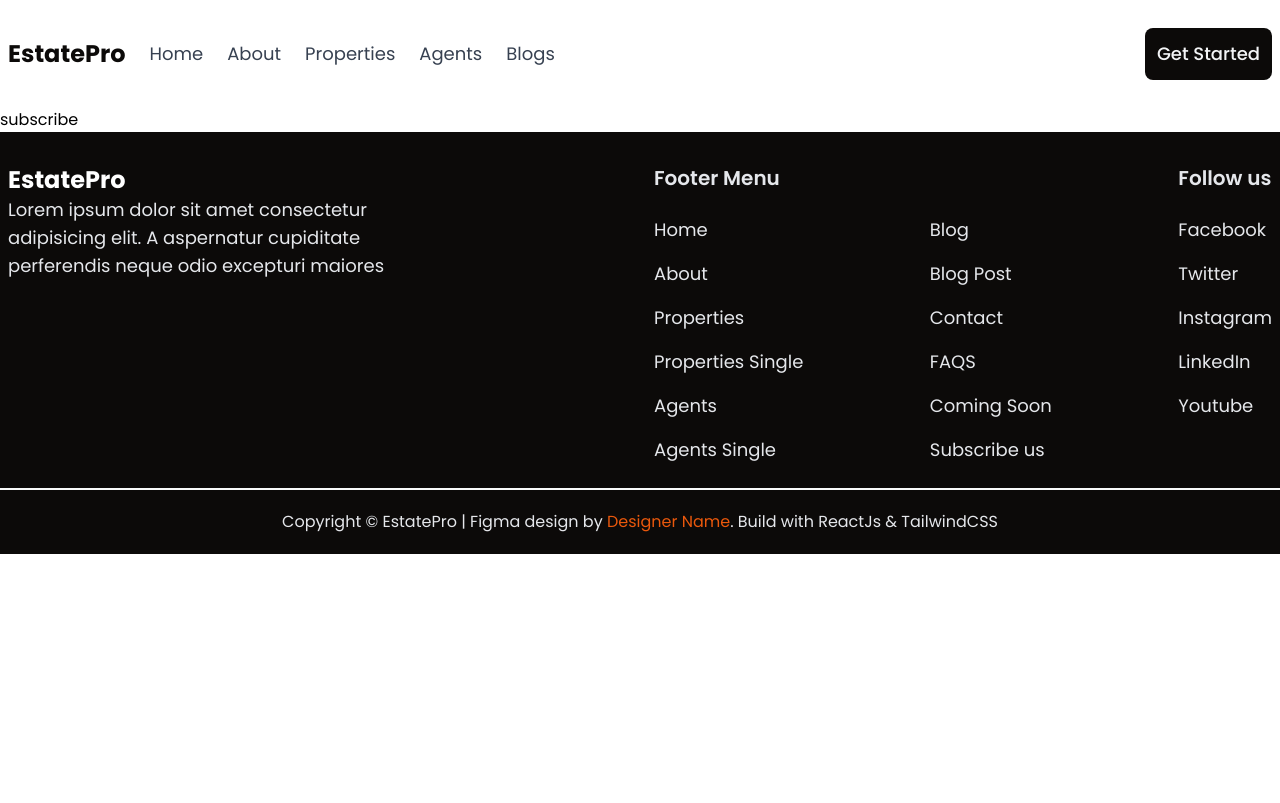
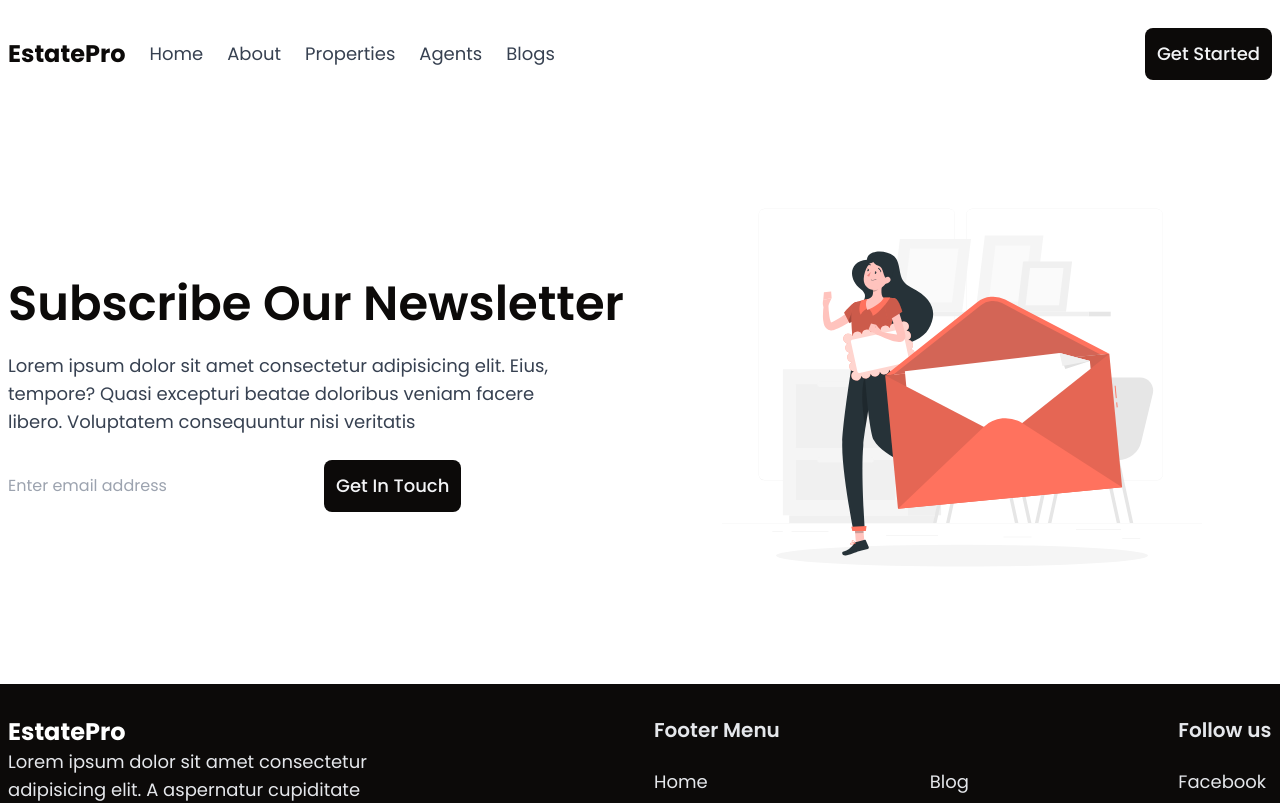
Before and after one commit to elvis-ndubuisi/estate-pro, a React (Vite) app: page /subscribe in a window 1280 px wide. Shown: the top 803 px of the page. Built offline with nearby package versions, Linux system fonts and the light colour scheme.

Commit message:
Subscribe page

```diff
--- a/src/components/Subscribe.tsx
+++ /dev/null
@@ -1,14 +0,0 @@
-function Subscribe() {
-  return (
-    <section className="max-w-screen-xl mx-auto rounded-xl my-12 p-12 bg-orange-500 text-gray-200">
-      <div className="flex flex-col items-center md:flex-row justify-around gap-4">
-        <h3 className="font-semibold text-2xl">
-          Subscribe to our weekly newsletter
-        </h3>
-        <input type="text" name="" id="" placeholder="fix this" />
-      </div>
-    </section>
-  );
-}
-
-export default Subscribe;
--- a/src/main.tsx
+++ b/src/main.tsx
@@ -6,6 +6,7 @@ import "./index.css";
 
 import Layout from "./layout";
 import NotFound from "./pages/not-found";
+import Subscribe from "./pages/subscribe";
 
 const routes = createBrowserRouter([
   {
@@ -21,7 +22,7 @@ const routes = createBrowserRouter([
       { path: "agents/agentId", element: <div>agent</div> },
       { path: "properties", element: <div>properties</div> },
       { path: "properties/propertyId", element: <div>property</div> },
-      { path: "subscribe", element: <div>subscribe</div> },
+      { path: "subscribe", element: <Subscribe /> },
       { path: "faqs", element: <div>faqs</div> },
       { path: "coming-soon", element: <div>coming soon</div> },
       { path: "*", element: <NotFound /> },
--- a/src/pages/subscribe.tsx
+++ b/src/pages/subscribe.tsx
@@ -0,0 +1,34 @@
+import Button from "../components/Button";
+import subscribeIllustration from "../assets/Envelope-rafiki.svg";
+
+function Subscribe() {
+  return (
+    <main className="px-2 max-w-screen-xl mx-auto flex flex-col lg:flex-row lg:items-center gap-6 my-12 text-stone-950">
+      <section className="text-center flex flex-col gap-6 items-center lg:flex-1 lg:items-start">
+        <h2 className="font-semibold text-4xl capitalize lg:text-5xl lg:text-left">
+          Subscribe Our Newsletter
+        </h2>
+        <p className="text-lg max-w-xl text-gray-700 lg:text-left">
+          Lorem ipsum dolor sit amet consectetur adipisicing elit. Eius,
+          tempore? Quasi excepturi beatae doloribus veniam facere libero.
+          Voluptatem consequuntur nisi veritatis
+        </p>
+
+        <form className="flex flex-col md:flex-row">
+          <input type="text" name="" id="" placeholder="Enter email address" />
+          <Button showAs="primary" type="submit">
+            Get in Touch
+          </Button>
+        </form>
+      </section>
+
+      <img
+        src={subscribeIllustration}
+        alt="subscribe to us illustration"
+        className="max-h-[60vh] object-contain lg:flex-1"
+      />
+    </main>
+  );
+}
+
+export default Subscribe;
```
